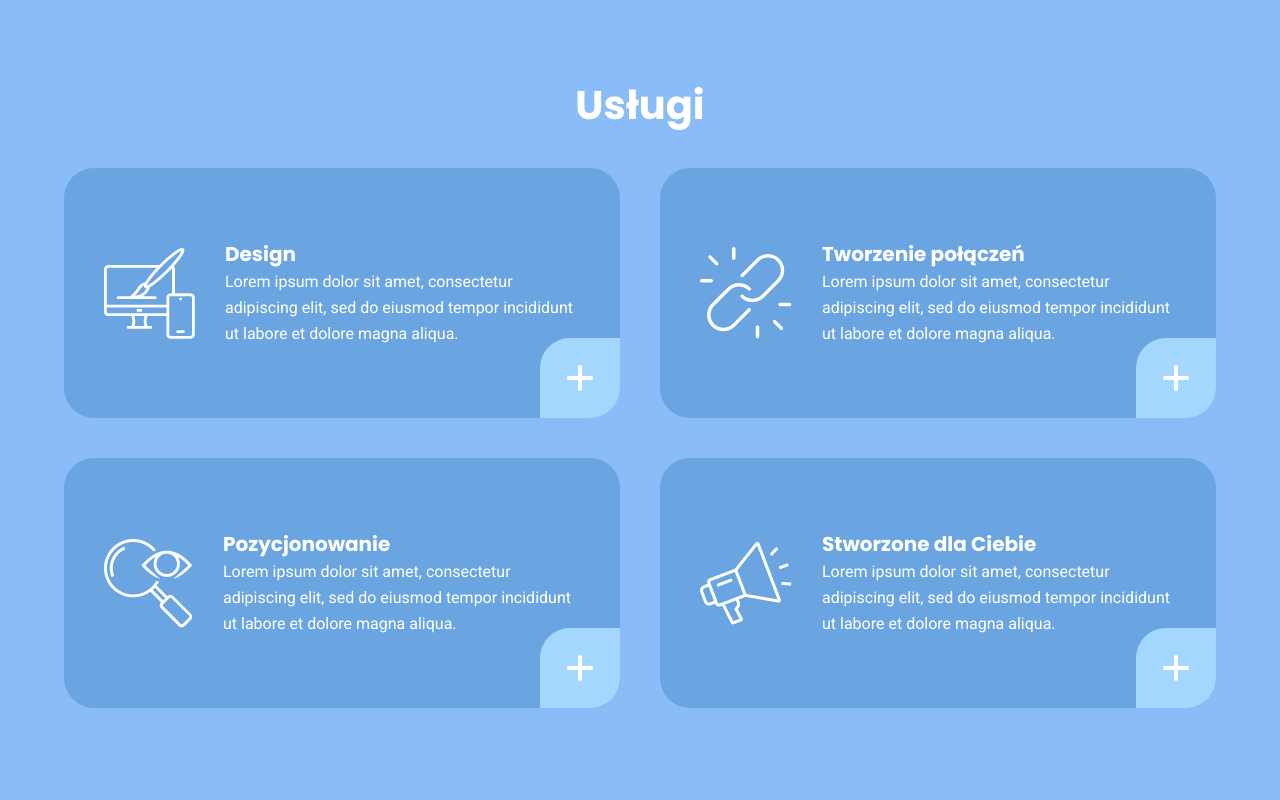
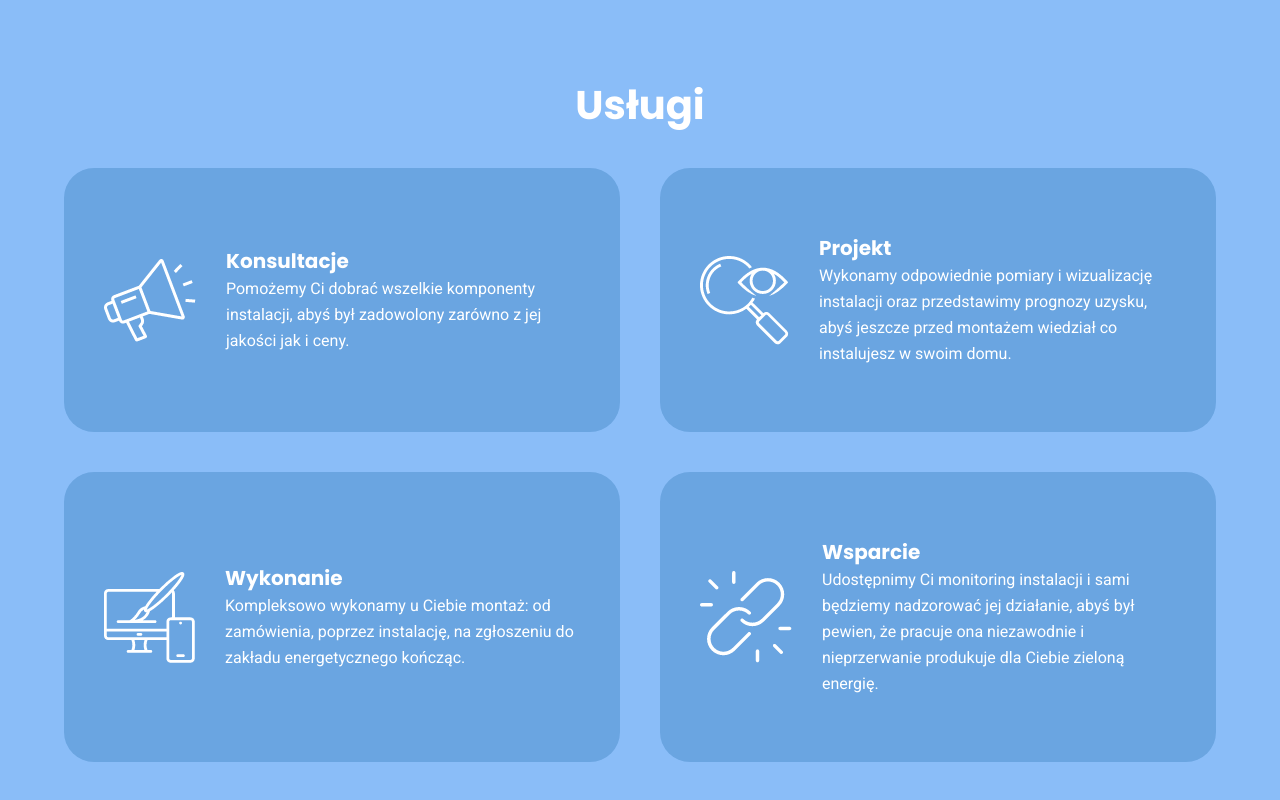
Before and after one commit to konneki/ReneTechOZE, a React (Create React App) app: page / in a window 1280 px wide. Shown: the part 1545-2345 px from the top of the page. Before the commit the page ends 2293 px from the top, so only its background shows below. Built offline with nearby package versions, Linux system fonts and the light colour scheme.

Commit message:
improved services section

```diff
--- a/src/components/Services.js
+++ b/src/components/Services.js
@@ -6,30 +6,56 @@ import icon2 from '../images/icon2.png';
 import icon3 from '../images/icon3.png';
 import icon4 from '../images/icon4.png';
 
-const lorem =
-  'Lorem ipsum dolor sit amet, consectetur adipiscing elit, sed do eiusmod tempor incididunt ut labore et dolore magna aliqua.';
+const services = {
+  service1: {
+    picture: icon4,
+    title: 'Konsultacje',
+    description:
+      'Pomożemy Ci dobrać wszelkie komponenty instalacji, abyś był zadowolony zarówno z jej jakości jak i ceny.',
+  },
+  service2: {
+    picture: icon3,
+    title: 'Projekt',
+    description:
+      'Wykonamy odpowiednie pomiary i wizualizację instalacji oraz przedstawimy prognozy uzysku, abyś jeszcze przed montażem wiedział co instalujesz w swoim domu.',
+  },
+  service3: {
+    picture: icon1,
+    title: 'Wykonanie',
+    description:
+      'Kompleksowo wykonamy u Ciebie montaż: od zamówienia, poprzez instalację, na zgłoszeniu do zakładu energetycznego kończąc.',
+  },
+  service4: {
+    picture: icon2,
+    title: 'Wsparcie',
+    description:
+      'Udostępnimy Ci monitoring instalacji i sami będziemy nadzorować jej działanie, abyś był pewien, że pracuje ona niezawodnie i nieprzerwanie produkuje dla Ciebie zieloną energię.',
+  },
+};
+
+const servicesArray = [];
+
+for (const key in services) {
+  servicesArray.push(services[key]);
+}
+
+console.log(servicesArray);
 
 const Services = () => {
   return (
     <div className='services-main'>
       <h2 className='services-heading'>Usługi</h2>
       <div className='grid-container'>
-        <SingleService image={icon1} title='Design' description={lorem} />
-        <SingleService
-          image={icon2}
-          title='Tworzenie połączeń'
-          description={lorem}
-        />
-        <SingleService
-          image={icon3}
-          title='Pozycjonowanie'
-          description={lorem}
-        />
-        <SingleService
-          image={icon4}
-          title='Stworzone dla Ciebie'
-          description={lorem}
-        />
+        {servicesArray.map((item) => {
+          return (
+            <SingleService
+              image={item.picture}
+              title={item.title}
+              description={item.description}
+              key={item.title}
+            />
+          );
+        })}
       </div>
     </div>
   );
--- a/src/components/SingleService.js
+++ b/src/components/SingleService.js
@@ -11,10 +11,6 @@ const SingleService = (props) => {
         <h3 className='text-wrapper-heading'>{props.title}</h3>
         <p className='text-wrapper-description'>{props.description}</p>
       </div>
-      <div className='wrapper-button'>
-        <div className='vertical'></div>
-        <div className='horizontal'></div>
-      </div>
     </div>
   );
 };
--- a/src/styles/Header.css
+++ b/src/styles/Header.css
@@ -59,7 +59,7 @@
   max-width: 50%;
   height: auto;
   right: -2%;
-  top: -12%;
+  top: -26%;
   margin: 0;
   z-index: -1;
 }
--- a/src/styles/SingleService.css
+++ b/src/styles/SingleService.css
@@ -34,34 +34,6 @@
   line-height: 26px;
   font-size: 1.6rem;
 }
-.wrapper-button {
-  position: absolute;
-  right: 0;
-  bottom: 0;
-  display: grid;
-  justify-items: center;
-  align-items: center;
-  background-color: var(--highlight-color);
-  padding: 27px;
-  border-radius: 30px 0 0 0;
-  cursor: pointer;
-}
-.vertical {
-  width: 4px;
-  height: 26px;
-  background-color: #fff;
-  border-radius: 4px;
-  grid-column: 1;
-  grid-row: 1;
-}
-.horizontal {
-  height: 4px;
-  width: 26px;
-  background-color: #fff;
-  border-radius: 4px;
-  grid-column: 1;
-  grid-row: 1;
-}
 
 @media screen and (max-width: 1000px) {
   .wrapper {
```
Also changed, not shown: 1 other file (tests, documents, lock files or other folders).
